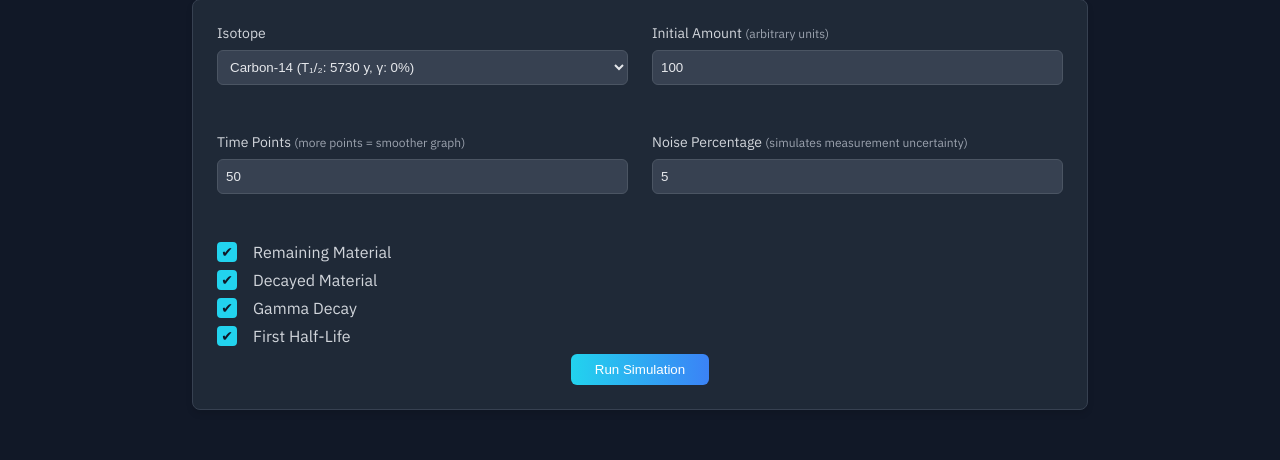
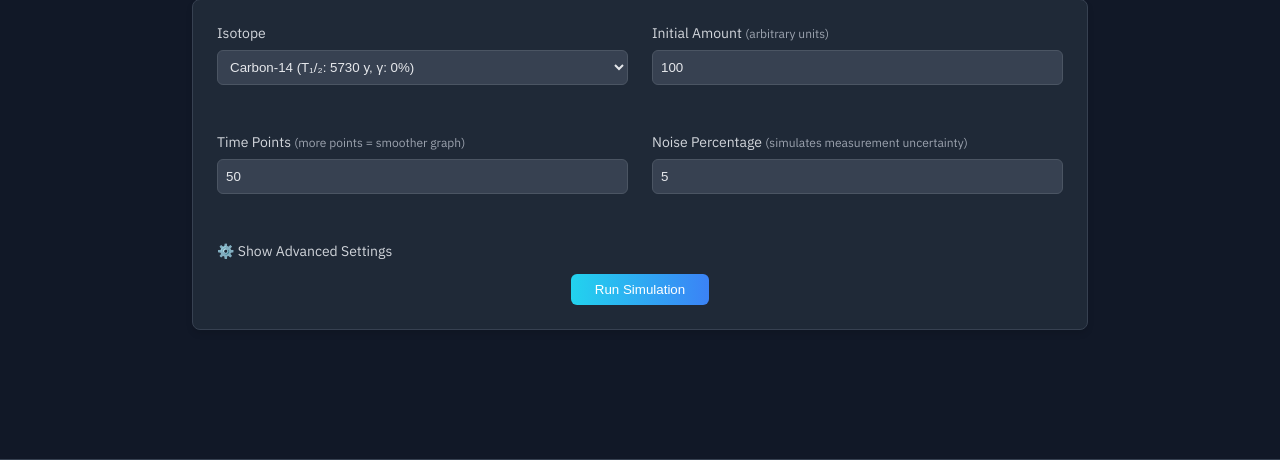
Before and after one commit to katerib/radioactive-decay-sim, a Flask app: page / in a window 1280 px wide. Shown: the part 204-664 px from the top of the page. Run offline with Flask 3, Linux system fonts and the light colour scheme.

Commit message:
Move plot settings into toggle

```diff
--- a/app/static/css/styles.css
+++ b/app/static/css/styles.css
@@ -226,6 +226,13 @@ select:focus {
 }
 
 /* Default checkbox styling */
+.settings-toggle,
+.settings-text {
+  cursor: pointer;
+  color: var(--label-text);
+  font-size: 0.875rem;
+}
+
 .checkbox-container input {
   appearance: none;
   width: 18px;
--- a/app/static/js/main.js
+++ b/app/static/js/main.js
@@ -33,6 +33,17 @@ document.addEventListener("DOMContentLoaded", () => {
       (checkbox) => checkbox.checked
     );
     submitButton.disabled = !anyChecked;
+  }
+
+  const settingsToggle = document.getElementById("settingsToggle");
+  const settingsContent = document.getElementById("settingsContent");
+
+  if (settingsToggle && settingsContent) {
+    settingsToggle.addEventListener("click", () => {
+      const isHidden = settingsContent.style.display === "none";
+      settingsContent.style.display = isHidden ? "block" : "none";
+      settingsToggle.classList.toggle("active");
+    });
   }
 
   checkCheckboxes(); // Initial check to disable the button if no checkboxes are checked
--- a/app/templates/index.html
+++ b/app/templates/index.html
@@ -65,6 +65,13 @@ endblock %} {% block content %}
           />
         </div>
       </div>
+      <div class="plot-settings" id="plot-settings">
+        <p class="settings-toggle" id="settingsToggle">
+          <span class="settings-icon">⚙️</span>
+          <span class="settings-text">Show Advanced Settings</span>
+        </p>
+        <div class="settings-content" id="settingsContent" style="display: none;">
+          <p class="settings-text">Select data series to display them on the plot:</p>
           <label class="checkbox-container">
             <input type="checkbox" id="show_remaining" name="remaining" checked />
             <span class="checkmark"></span>
@@ -85,6 +92,8 @@ endblock %} {% block content %}
             <span class="checkmark"></span>
             First Half-Life
           </label>
+        </div>
+      </div>
       <div class="button-container">
         <button type="submit">Run Simulation</button>
       </div>
```
Lines whose indentation alone changed are shown as unchanged.
